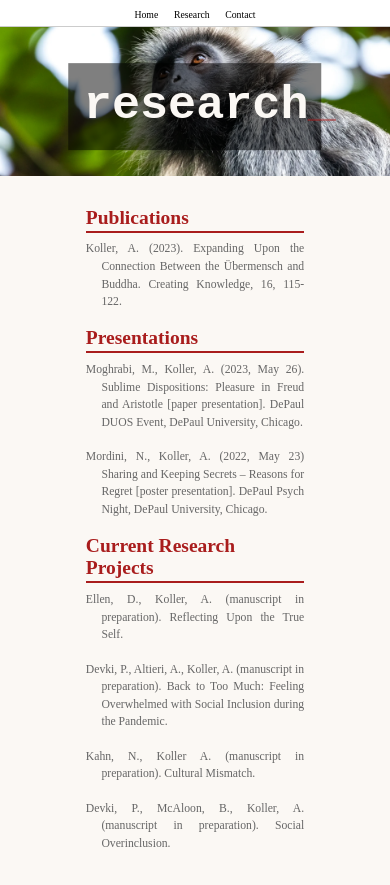
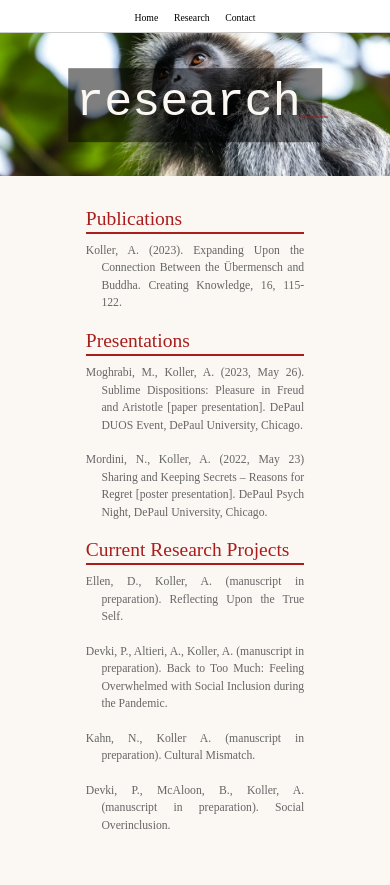
Before and after one commit to AEKoller/andrewkoller.org, a plain HTML site: page research.html in a window 390 px wide. Drawn offline with nearby package versions, Linux system fonts and the light colour scheme; a web font is replaced by a local one.

Commit message:
media query 2

```diff
--- a/research.html
+++ b/research.html
@@ -2,6 +2,7 @@
 <html lang="en">
 <head>
   <meta charset="UTF-8">
+  <link rel="stylesheet" href="https://maxcdn.bootstrapcdn.com/bootstrap/4.5.2/css/bootstrap.min.css">
   <meta name="viewport" content="width=device-width, initial-scale=1.0">
   <title>Research - Andrew Koller</title>
   <link rel="stylesheet" href="static/css/style.css">
@@ -25,7 +26,7 @@
     <div class="research-image-container">
       <img src="static/images/research/IMG_9519.webp" alt="Pondering">
     </div>
-    <div class="overlay-container fade-in">
+    <div class="overlay-container-research fade-in">
       <div class="row">
         <div class="col-12">
           <div class="text-container">
--- a/static/css/style.css
+++ b/static/css/style.css
@@ -55,10 +55,14 @@ nav ul li {
 }
 
 nav ul li a {
-  color: #000000;
+  color: #000000 !important;
   text-decoration: none;
   font-size: 2.5vw; /* Adjust the vw value as needed */
   position: relative;
+}
+
+nav ul li a:hover {
+  text-decoration: none;
 }
 
 nav ul li a::after {
@@ -257,6 +261,26 @@ h1 {
 /* About Me Page /////////////////////////////////////////////////////////////////////////////*/
 
 /* Research Page ///////////////////////////////////////////////////////////////////////////// */
+
+.overlay-container-research {
+  position: absolute;
+  top: 50%;
+  left: 50%;
+  transform: translate(-50%, -40%);
+  background-color: rgba(0, 0, 0, 0.5);
+  display: flex;
+  align-items: center;
+  width: 55%; /* Adjust the width as needed */
+  height: auto;
+  padding: 2vw; /* Adjust the vw value as needed */
+  opacity: 0;
+  transition: opacity 1s ease-in-out;
+}
+
+.overlay-container-research.visible {
+  opacity: 1;
+}
+
 .research-image-container {
   width: 100%;
   height: 45vw; /* Adjust the vw value as needed */
@@ -352,6 +376,32 @@ h1 {
   font-family: 'nanum-gothic', serif;
   font-size: 5vw;
 }
+/* APA Citation Styling */
+.apa-citation {
+  text-align: left;
+  margin-bottom: 2vw; /* Adjust the vw value as needed */
+}
+
+.apa-citation p {
+  margin: 0;
+  text-indent: -4vw; /* Adjust the vw value as needed */
+  margin-left: 4vw;
+  margin-bottom: 2vh;
+  font-size: 2vw; /* Adjust the vw value as needed */
+  line-height: 1.5;
+}
+
+.research-content h2 {
+  font-size: 3vw; /* Adjust the vw value as needed */
+  color: #a91d1d;
+  margin-top: 4vw; /* Adjust the vw value as needed */
+  margin-bottom: 2vw; /* Adjust the vw value as needed */
+  text-align: left;
+  border-bottom: 2px solid #a91d1d; /* Add a bottom border */
+  padding-bottom: 0.5vw; /* Adjust the vw value as needed */
+}
+
+
 
 /* Font Library /////////////////////////////////////////////////////////////////////////*/
 
@@ -420,8 +470,13 @@ h1 {
 /* Media Queries */
 @media (max-width: 767.98px) {
   .overlay-container {
-    width: 57%;
-    padding: 4vw;
+    width: 55%;
+    padding: 2vw;
+  }
+
+  .overlay-container-research {
+    width: 65%; /* Adjust the width for smaller screens */
+    padding: 2vw;
   }
 
   .typing-text.heading {
@@ -439,6 +494,12 @@ h1 {
 
 @media (min-width: 768px) {
   .overlay-container {
-    width: 50%;
-    padding: 2
-  }}
+    width: 55%;
+    padding: 2vw;
+  }
+
+  .overlay-container-research {
+    width: 55%; /* Adjust the width for larger screens */
+    padding: 2vw;
+  }
+}
--- a/static/js/universal.js
+++ b/static/js/universal.js
@@ -5,14 +5,29 @@ window.onload = function() {
 // Overlay fade-in script
 document.addEventListener('DOMContentLoaded', function() {
   var overlayContainer = document.querySelector('.overlay-container');
+  var overlayContainerResearch = document.querySelector('.overlay-container-research');
+
   fadeInOverlayContainer();
+
+  if (overlayContainer) {
     overlayContainer.classList.add('visible');
+  }
+
+  if (overlayContainerResearch) {
+    overlayContainerResearch.classList.add('visible');
+  }
 });
 
 function fadeInOverlayContainer() {
   var overlayContainer = document.querySelector('.overlay-container');
+  var overlayContainerResearch = document.querySelector('.overlay-container-research');
+
   if (overlayContainer) {
     overlayContainer.classList.add('visible');
+  }
+
+  if (overlayContainerResearch) {
+    overlayContainerResearch.classList.add('visible');
   }
 }
 
```
Lines whose indentation alone changed are shown as unchanged.
